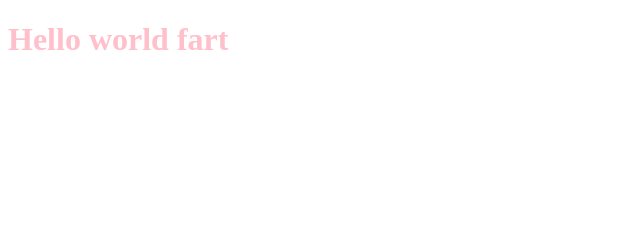
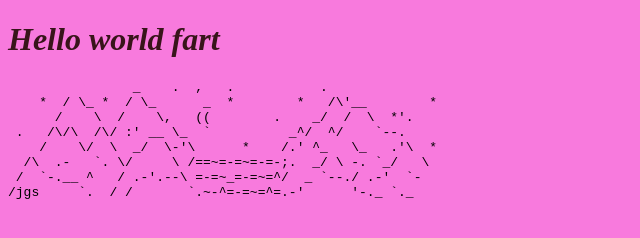
Before and after one commit to MartinAllsbrook/popup-footer, a plain HTML site: page index.html in a window 1280 px wide. Shown: the whole page, without its empty margins (0-640 px from the left). Drawn offline with Linux system fonts and the light colour scheme.

Commit message:
Made background pink; Updated h1 to EB garamond; added ascii mountain art

```diff
--- a/index.html
+++ b/index.html
@@ -8,5 +8,15 @@
 </head>
 <body>
     <h1>Hello world fart</h1>
+    <pre>
+                _    .  ,   .           .
+    *  / \_ *  / \_      _  *        *   /\'__        *
+      /    \  /    \,   ((        .    _/  /  \  *'.
+ .   /\/\  /\/ :' __ \_  `          _^/  ^/    `--.
+    /    \/  \  _/  \-'\      *    /.' ^_   \_   .'\  *
+  /\  .-   `. \/     \ /==~=-=~=-=-;.  _/ \ -. `_/   \
+ /  `-.__ ^   / .-'.--\ =-=~_=-=~=^/  _ `--./ .-'  `-
+/jgs     `.  / /       `.~-^=-=~=^=.-'      '-._ `._
+    </pre>
 </body>
 </html>
--- a/style.css
+++ b/style.css
@@ -1,3 +1,9 @@
 h1 {
-    color:pink;
+    color:rgb(56, 20, 26);
+    font-family: 'EB Garamond';
+    font-style: italic;
 }
+
+body {
+    background: #f87add;
+}
```
